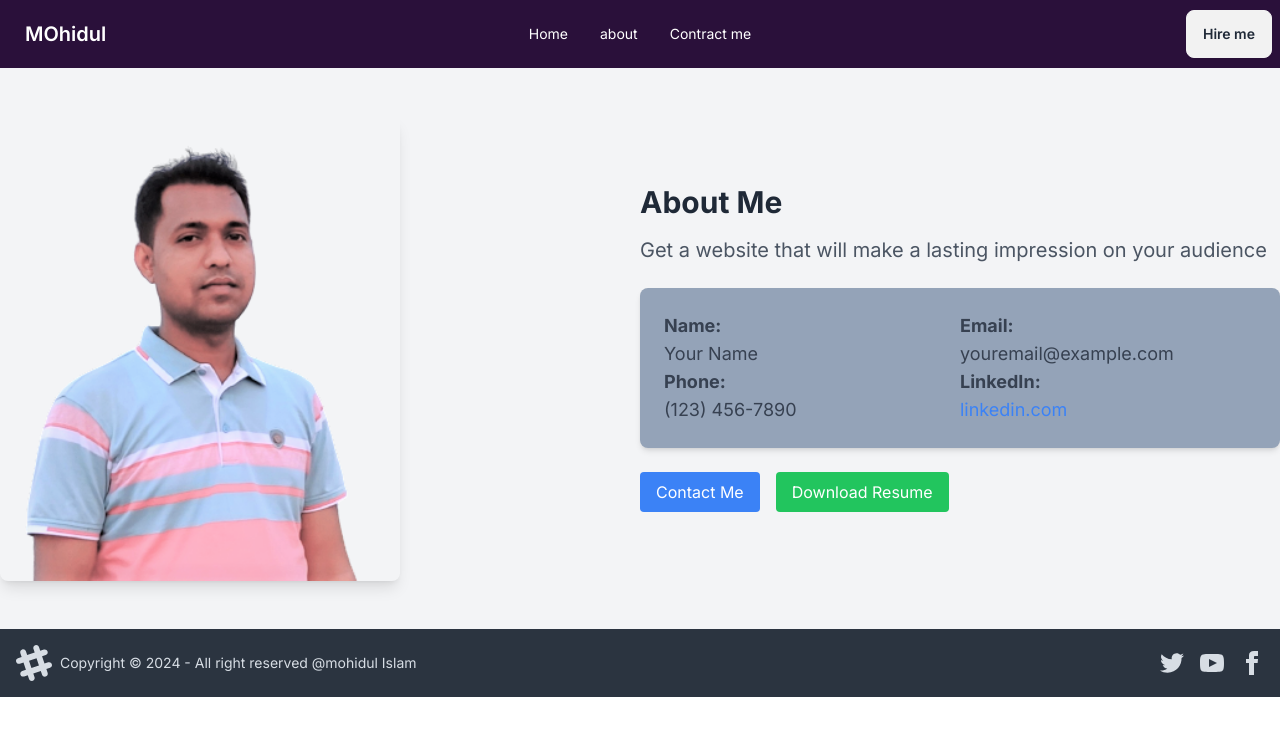
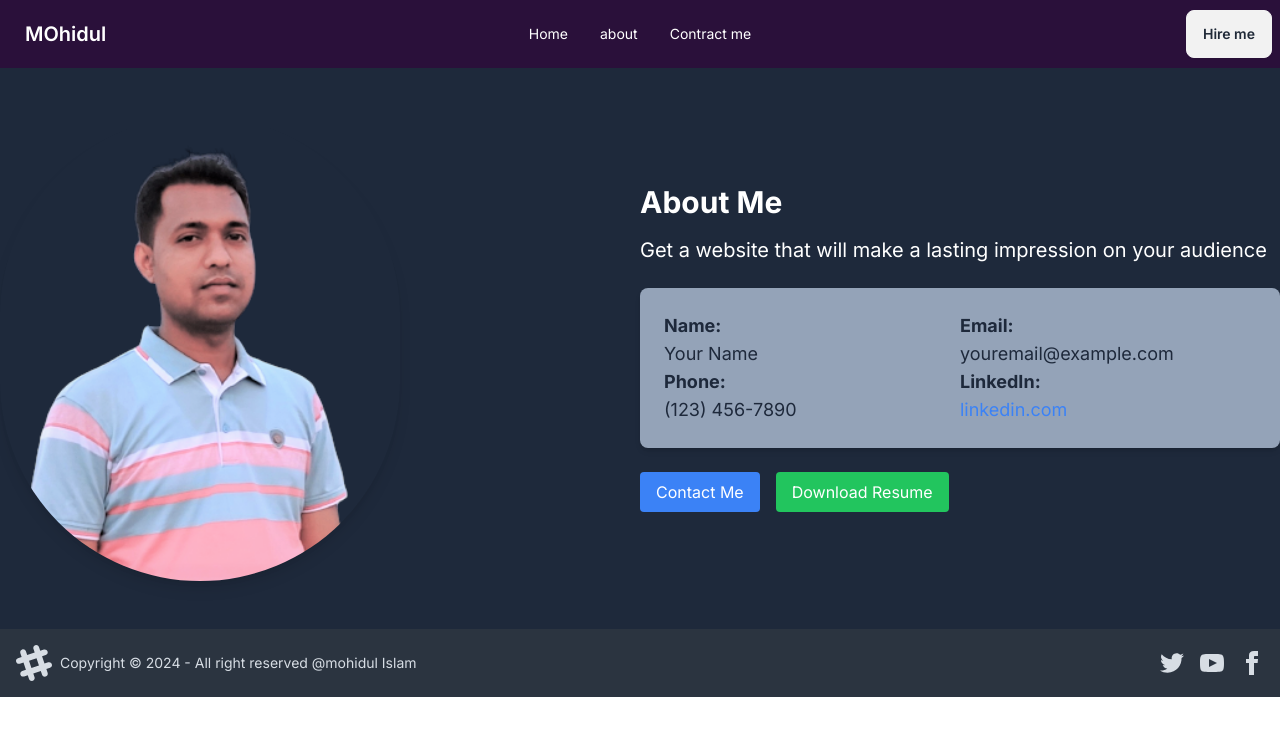
Before and after one commit to sobujhasan1000/mohidul-protfolio, a Next.js app: page /about in a window 1280 px wide. Shown: the top 736 px of the page. Built offline with nearby package versions, Linux system fonts and the light colour scheme.

Commit message:
about section bg change

```diff
--- a/src/app/(CommonLayout)/about/page.tsx
+++ b/src/app/(CommonLayout)/about/page.tsx
@@ -3,7 +3,7 @@ import myPhoto from "../../../../public/myPhoto.png";
 
 const pageAbout = () => {
   return (
-    <div className="py-12 bg-gray-100">
+    <div className="py-12 bg-slate-800 text-white">
       <div className="container mx-auto flex flex-col md:flex-row items-center justify-between">
         <div className="w-full md:w-1/2 mb-8 md:mb-0">
           <Image
@@ -11,15 +11,15 @@ const pageAbout = () => {
             height={400}
             src={myPhoto}
             alt="My Photo"
-            className="rounded-lg shadow-lg"
+            className="rounded-full shadow-lg"
           />
         </div>
         <div className="w-full md:w-1/2 text-center md:text-left">
-          <h2 className="text-3xl font-bold text-gray-800 mb-4">About Me</h2>
-          <h3 className="text-xl text-gray-600 mb-6">
+          <h2 className="text-3xl font-bold  mb-4">About Me</h2>
+          <h3 className="text-xl  mb-6">
             Get a website that will make a lasting impression on your audience
           </h3>
-          <div className="bg-slate-400 p-6 rounded-lg shadow-md text-lg text-gray-700 mb-6">
+          <div className="bg-slate-400 p-6 rounded-lg shadow-md text-lg text-slate-800 mb-6">
             <div className="grid grid-cols-2">
               <div>
                 <p>
--- a/src/app/layout.tsx
+++ b/src/app/layout.tsx
@@ -1,13 +1,12 @@
 import type { Metadata } from "next";
 import { Inter } from "next/font/google";
 import "./globals.css";
-import Navbar from "@/components/shared/Navbar";
 
 const inter = Inter({ subsets: ["latin"] });
 
 export const metadata: Metadata = {
-  title: "Create Next App",
-  description: "Generated by create next app",
+  title: "Mohidul-protfolio",
+  description: "Generated by mohidul",
 };
 
 export default function RootLayout({
--- a/src/components/Banner/Banner.tsx
+++ b/src/components/Banner/Banner.tsx
@@ -1,5 +1,6 @@
 import Image from "next/image";
 import img from "../../../public/Programming-amico.png";
+import Link from "next/link";
 
 const Banner = () => {
   return (
@@ -13,13 +14,14 @@ const Banner = () => {
             MERN stack developer
           </h2>
           <p className=" mb-6">
-            Lorem ipsum dolor sit amet consectetur adipisicing elit. <br />
-            Eligendi maxime, quaerat reprehenderit iure neque dolores <br />
-            sed aspernatur maiores mollitia culpa.
+            Passionate web developer dedicated to building seamless, <br />
+            high-performance websites that enhance user experience.
           </p>
-          <button className="btn btn-outline border-2 border-blue-500 text-blue-500 hover:bg-blue-500 hover:text-white py-2 px-4 rounded transition duration-300">
-            About Me
-          </button>
+          <Link href="/about">
+            <button className="btn btn-outline border-2 border-blue-500 text-blue-500 hover:bg-blue-500 hover:text-white py-2 px-4 rounded transition duration-300">
+              About Me
+            </button>
+          </Link>
         </div>
         <div className="flex justify-center md:flex-1 w-full">
           <Image
```
